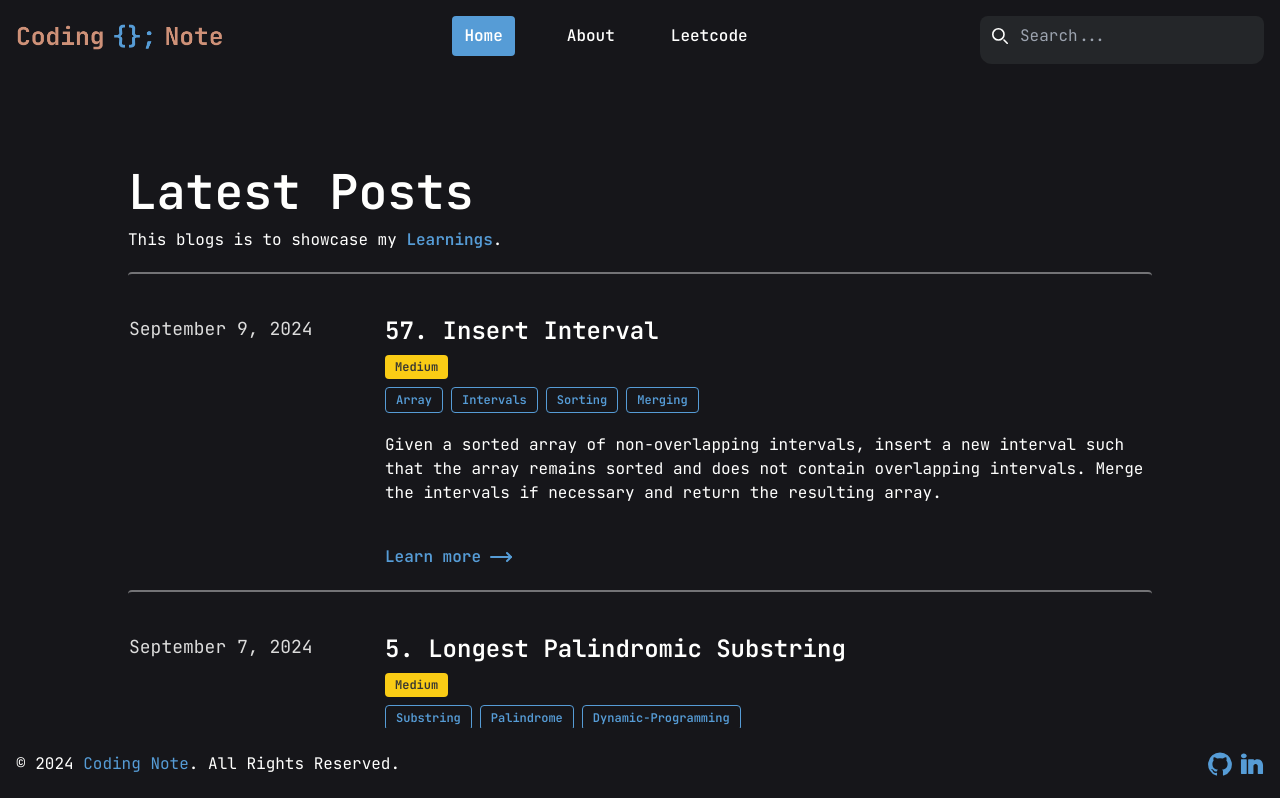
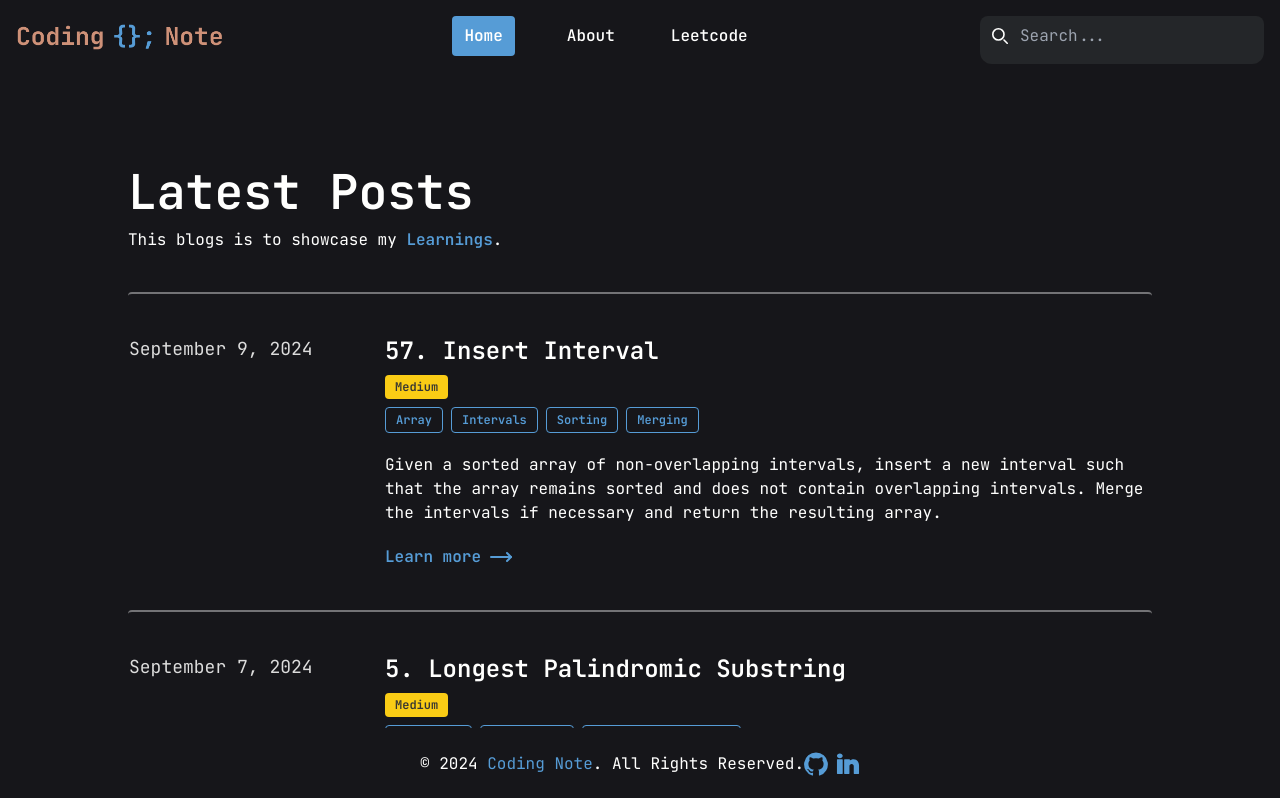
Before and after one commit to satya-hash/coding-note, a Next.js app: page / in a window 1280 px wide. Shown: the top 798 px of the page. Built offline with nearby package versions, Linux system fonts and the light colour scheme.

Commit message:
fixed UI problems

```diff
--- a/app/components/Footer.tsx
+++ b/app/components/Footer.tsx
@@ -2,11 +2,10 @@ import React from "react";
 import Link from "next/link";
 
 const Footer = () => {
-  return (
-    <>
+    return (
       <footer className="max-w-screen-xl bg-bg-primary mx-auto px-4 py-6 fixed w-full bottom-0 left-1/2 translate-x-[-50%]">
         {/* <hr className="my-6 border-gray-200 sm:mx-auto dark:border-gray-700 lg:my-8" /> */}
-        <div className="flex flex-wrap justify-between md:flex-row flex-col items-center">
+            <div className="flex flex-wrap justify-between md:justify-center md:flex-row flex-col items-center">
           <span className="text-base  sm:text-center ">
             © {new Date().getFullYear()}{" "}
             <Link href="/" className="hover:underline text-btn-primary">
@@ -14,7 +13,7 @@ const Footer = () => {
             </Link>
             . All Rights Reserved.
           </span>
-          <div className="flex gap-2 mt-4 sm:justify-center sm:mt-0 text-btn-primary">
+                <div className="flex gap-2 mt-4 items-center justify-center sm:mt-0 text-btn-primary">
             <Link
               href="https://github.com/satya-hash/"
               target="_blank"
@@ -69,8 +68,7 @@ const Footer = () => {
             </Link>
           </div>
         </div>
-      </footer>
-    </>
+        </footer>
   );
 };
 
--- a/app/components/Posts.tsx
+++ b/app/components/Posts.tsx
@@ -37,15 +37,15 @@ const Posts = () => {
     const totalPages = Math.ceil(total / limit);
 
     return (
-        <table className="w-full mb-5">
+        <section className="w-full mb-5">
             {allproblems.map((problem, idx) => (
-                <tbody
+                <div
                     key={idx}
-                    className="border-t-2 flex gap-5 mt-5 pt-10 rounded"
+                    className="border-t-2 flex my-10 pt-10 rounded"
                     style={{ borderColor: "rgba(256, 256, 256, 0.4)" }}
                 >
-                    <tr>
-                        <td className="w-1/4 align-top">
+                    <div className='flex flex-col lg:flex-row w-full'>
+                        <td className="lg:w-1/4 w-full align-top date">
                             <h3 className="lg:text-lg text-sm opacity-85">
                                 {" "}
                                 {`${new Date(problem.dateOfUpload).toLocaleString("default", {
@@ -55,7 +55,7 @@ const Posts = () => {
                                 ).getFullYear()}`}{" "}
                             </h3>
                         </td>
-                        <td>
+                        <td className="lg:w-3/4 w-full  problem">
                             <h2 className="lg:text-2xl md:text-xl text-lg font-semibold">
                                 {" "}
                                 {problem.title}{" "}
@@ -71,7 +71,7 @@ const Posts = () => {
                                 {" "}
                                 {problem.difficulty}{" "}
                             </button>
-                            <div className="flex gap-2 flex-row">
+                            <div className="flex gap-2 flex-row flex-wrap">
                                 {
                                     problem.tags.map((tag, idx) => (
                                         <button
@@ -87,9 +87,9 @@ const Posts = () => {
                                     ))
                                 }
                             </div>
-                            <p className="my-5"> {problem.statement} </p>
+                            <p className="my-5 text-ellipsis   w-full"> {problem.statement} </p>
                             <a
-                                className="text-btn-primary font-semibold mt-10 flex gap-2 hover:gap-3 transition ease-in-out w-fit"
+                                className="text-btn-primary font-semibold mt-5 flex gap-2 hover:gap-3 transition ease-in-out w-fit"
                                 href={problem.link}
                             >
                                 {" "}
@@ -97,8 +97,8 @@ const Posts = () => {
                                 <MoveRightIcon />
                             </a>
                         </td>
-                    </tr>
-                </tbody>
+                    </div>
+                </div>
             ))}
             <div className="pagination flex justify-center mt-4">
                 <button
@@ -129,7 +129,7 @@ const Posts = () => {
                     Next
                 </button>
             </div>{" "}
-        </table>
+        </section>
     );
 };
 
```
